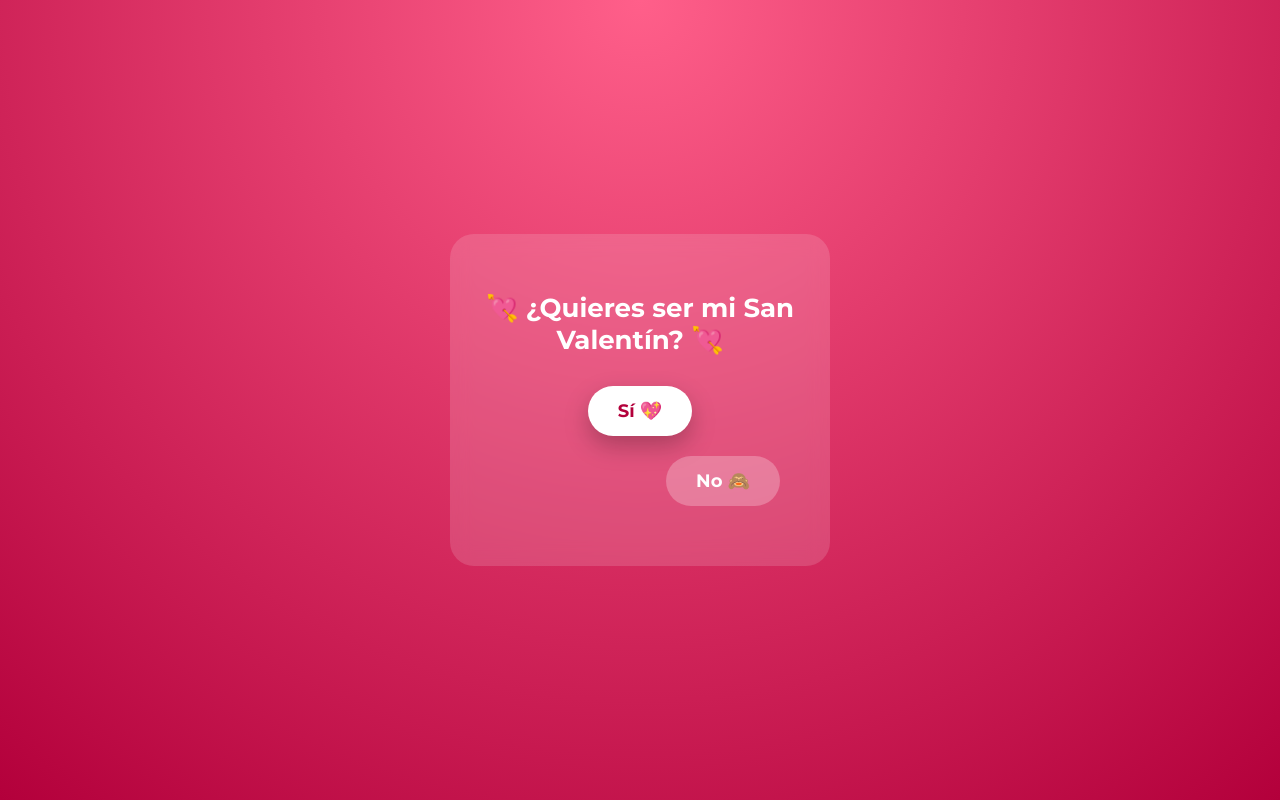
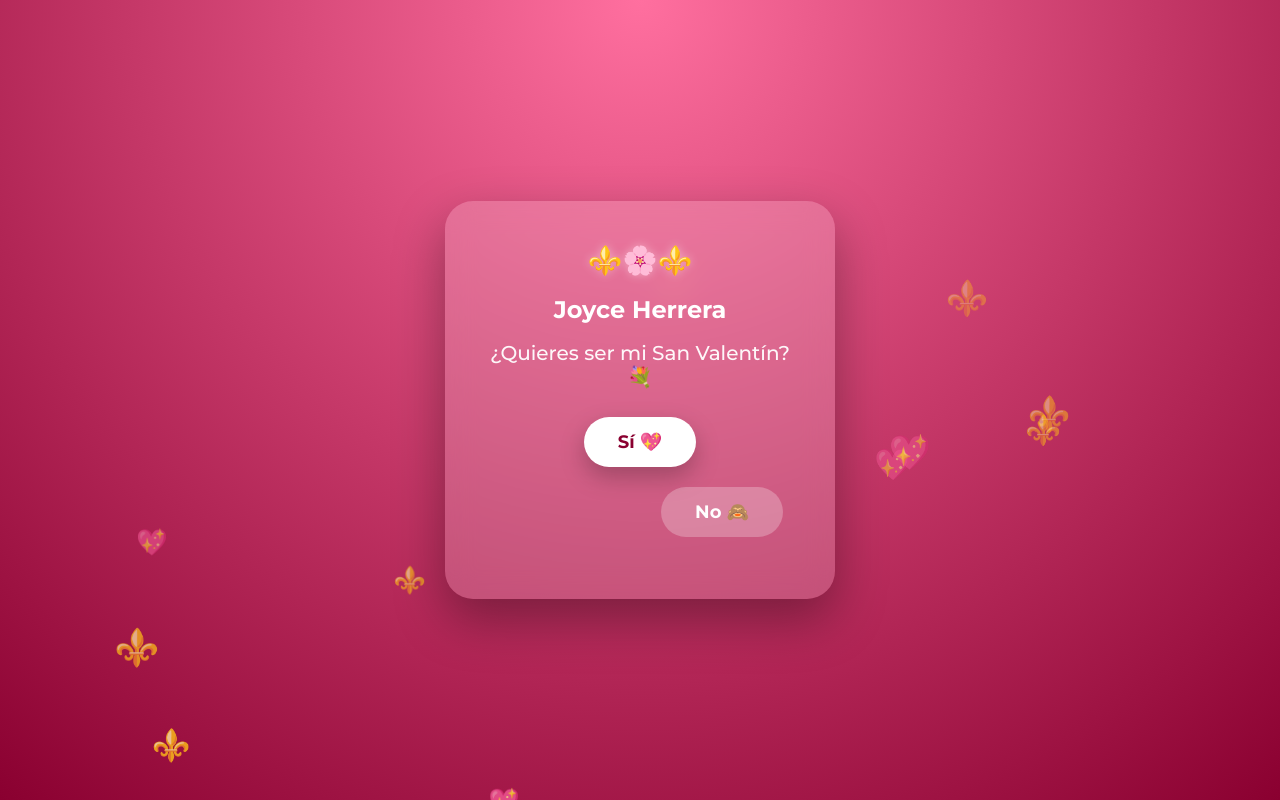
Before and after one commit to henny1997iirie-lab/-Quieres-ser-mi-San-Valent-n-, a plain HTML site: page index.html in a window 1280 px wide. Drawn offline with Linux system fonts and the light colour scheme.

Commit message:
Update index.html

```diff
--- a/index.html
+++ b/index.html
@@ -3,7 +3,7 @@
 <head>
   <meta charset="UTF-8">
   <meta name="viewport" content="width=device-width, initial-scale=1.0">
-  <title>¿Quieres ser mi San Valentín?</title>
+  <title>Joyce 💐</title>
 
   <link href="https://fonts.googleapis.com/css2?family=Montserrat:wght@500;700&display=swap" rel="stylesheet">
 
@@ -16,7 +16,7 @@
     body {
       margin: 0;
       min-height: 100vh;
-      background: radial-gradient(circle at top, #ff5f8a, #b3003b);
+      background: radial-gradient(circle at top, #ff6f9f, #8a0030);
       display: flex;
       justify-content: center;
       align-items: center;
@@ -25,19 +25,34 @@
     }
 
     .card {
-      background: rgba(255,255,255,0.15);
-      backdrop-filter: blur(10px);
-      padding: 40px 30px;
-      border-radius: 24px;
+      background: rgba(255,255,255,0.18);
+      backdrop-filter: blur(14px);
+      padding: 42px 32px;
+      border-radius: 28px;
       text-align: center;
       width: 90%;
-      max-width: 380px;
+      max-width: 390px;
+      z-index: 2;
       animation: fadeIn 1.2s ease;
+      box-shadow: 0 20px 50px rgba(0,0,0,0.35);
     }
 
     h1 {
-      font-size: 26px;
-      margin-bottom: 30px;
+      font-size: 24px;
+      margin-bottom: 10px;
+    }
+
+    h2 {
+      font-size: 20px;
+      font-weight: 500;
+      margin-bottom: 28px;
+      opacity: 0.95;
+    }
+
+    .lily {
+      font-size: 28px;
+      margin-bottom: 18px;
+      animation: glow 2.5s ease-in-out infinite;
     }
 
     .buttons {
@@ -48,7 +63,7 @@
     button {
       border: none;
       border-radius: 999px;
-      padding: 14px 30px;
+      padding: 14px 34px;
       font-size: 18px;
       font-weight: 700;
       cursor: pointer;
@@ -57,12 +72,12 @@
 
     #yesBtn {
       background: #fff;
-      color: #b3003b;
+      color: #8a0030;
       box-shadow: 0 10px 25px rgba(0,0,0,0.25);
     }
 
     #yesBtn:hover {
-      transform: scale(1.1);
+      transform: scale(1.12);
     }
 
     #noBtn {
@@ -74,10 +89,26 @@
     }
 
     .message {
-      margin-top: 25px;
-      font-size: 20px;
+      margin-top: 26px;
+      font-size: 19px;
       display: none;
       animation: pop 0.6s ease;
+    }
+
+    /* Flotantes */
+    .float {
+      position: fixed;
+      bottom: -30px;
+      z-index: 1;
+      animation: floatUp linear forwards;
+      opacity: 0.85;
+    }
+
+    @keyframes floatUp {
+      to {
+        transform: translateY(-115vh);
+        opacity: 0;
+      }
     }
 
     @keyframes fadeIn {
@@ -89,13 +120,26 @@
       from { transform: scale(0.7); opacity: 0; }
       to { transform: scale(1); opacity: 1; }
     }
+
+    @keyframes glow {
+      0%, 100% { text-shadow: 0 0 10px rgba(255,255,255,0.4); }
+      50% { text-shadow: 0 0 22px rgba(255,255,255,0.9); }
+    }
   </style>
 </head>
 
 <body>
 
+  <!-- Música romántica -->
+  <audio id="music" loop>
+    <source src="https://cdn.pixabay.com/download/audio/2022/03/15/audio_0f8f2f6fa7.mp3" type="audio/mpeg">
+  </audio>
+
   <div class="card">
-    <h1>💘 ¿Quieres ser mi San Valentín? 💘</h1>
+    <div class="lily">⚜️🌸⚜️</div>
+
+    <h1>Joyce Herrera</h1>
+    <h2>¿Quieres ser mi San Valentín? 💐</h2>
 
     <div class="buttons">
       <button id="yesBtn">Sí 💖</button>
@@ -103,7 +147,8 @@
     </div>
 
     <div class="message" id="message">
-      🥰 Sabía que dirías que sí 💕
+      💖 Joyce, eres tan especial como un lirio.
+      Gracias por decir que sí 💐
     </div>
   </div>
 
@@ -111,18 +156,35 @@
     const noBtn = document.getElementById('noBtn');
     const yesBtn = document.getElementById('yesBtn');
     const message = document.getElementById('message');
+    const music = document.getElementById('music');
 
+    // Botón No escapa
     noBtn.addEventListener('mouseenter', () => {
       const x = Math.random() * 200 - 100;
       const y = Math.random() * 80 - 40;
       noBtn.style.transform = `translate(${x}px, ${y}px)`;
     });
 
+    // Botón Sí
     yesBtn.addEventListener('click', () => {
       message.style.display = 'block';
       yesBtn.style.display = 'none';
       noBtn.style.display = 'none';
+      music.play();
     });
+
+    // Corazones y lirios flotando
+    setInterval(() => {
+      const item = document.createElement('div');
+      item.classList.add('float');
+      item.innerText = Math.random() > 0.5 ? '💖' : '⚜️';
+      item.style.left = Math.random() * 100 + 'vw';
+      item.style.fontSize = (Math.random() * 22 + 16) + 'px';
+      item.style.animationDuration = (Math.random() * 4 + 5) + 's';
+      document.body.appendChild(item);
+
+      setTimeout(() => item.remove(), 9000);
+    }, 450);
   </script>
 
 </body>
```
